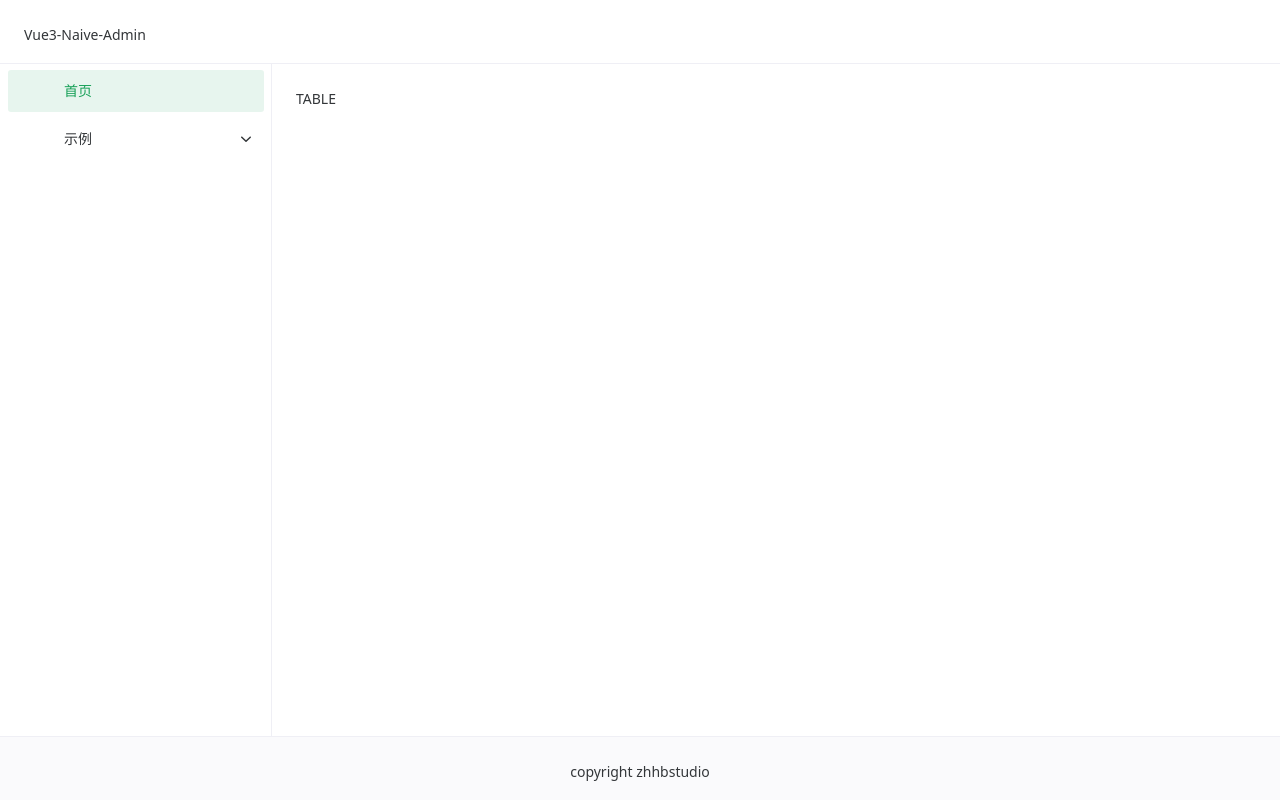
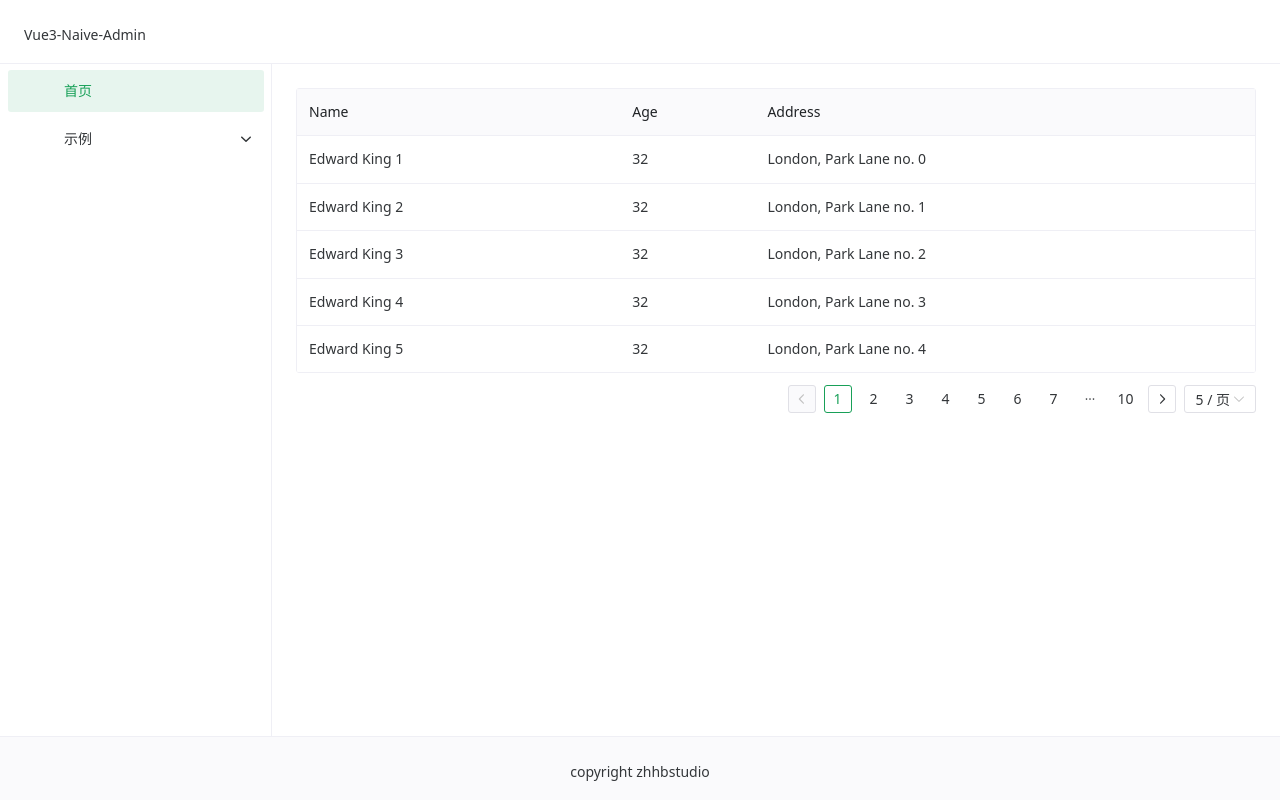
Before and after one commit to zhhbstudio/vue3-naiveui-admin, a Vue app: page /examples/table in a window 1280 px wide. Built offline with nearby package versions, Linux system fonts and the light colour scheme; some icons are missing.

Commit message:
feat：增加 table 示例页面

```diff
--- a/src/App.vue
+++ b/src/App.vue
@@ -1,24 +1,28 @@
 <template>
-  <router-view />
+  <n-config-provider :theme="darkTheme" :locale="zhCN" :date-locale="dateZhCN">
+    <router-view />
+  </n-config-provider>
 </template>
 
 <script setup>
 
 // This starter template is using Vue 3 experimental <script setup> SFCs
 // Check out https://github.com/vuejs/rfcs/blob/script-setup-2/active-rfcs/0000-script-setup.md
+
+import { NConfigProvider, zhCN, dateZhCN } from 'naive-ui'
 </script>
 
 <style>
 html,
 body {
-  margin:0;
+  margin: 0;
   padding: 0;
   height: 100%;
   min-width: 1260px;
   min-height: 550px;
 }
 #app {
-  position:relative;
+  position: relative;
   width: 100%;
   height: 100%;
 }
--- a/src/views/table/table.vue
+++ b/src/views/table/table.vue
@@ -1,7 +1,50 @@
-<template>TABLE</template>
+<template>
+  <n-data-table
+    ref="table"
+    :columns="columns"
+    :data="data"
+    :pagination="pagination"
+    :locale="zhCN"
+  />
+</template>
 
 <script setup>
+import { reactive } from "vue";
+import { NDataTable, zhCN } from 'naive-ui'
+const columns = [
+  {
+    title: 'Name',
+    key: 'name'
+  },
+  {
+    title: 'Age',
+    key: 'age'
+  },
+  {
+    title: 'Address',
+    key: 'address'
+  }
+]
+const data = Array.apply(null, { length: 46 }).map((_, index) => ({
+  key: index,
+  name: `Edward King ${index + 1}`,
+  age: 32,
+  address: `London, Park Lane no. ${index}`
+}))
 
+let pagination = reactive({
+  page: 1,
+  pageSize: 5,
+  showSizePicker: true,
+  pageSizes: [5, 10, 20],
+  onChange: (page) => {
+    pagination.page = page
+  },
+  onPageSizeChange: (pageSize) => {
+    pagination.pageSize = pageSize
+    pagination.page = 1
+  }
+})
 </script>
 
 <style scoped>
```
Also changed, not shown: package.json (+5 -5 lines), src/utils/request.js (added, +54 -0 lines), 1 other file (tests, documents, lock files or other folders).
